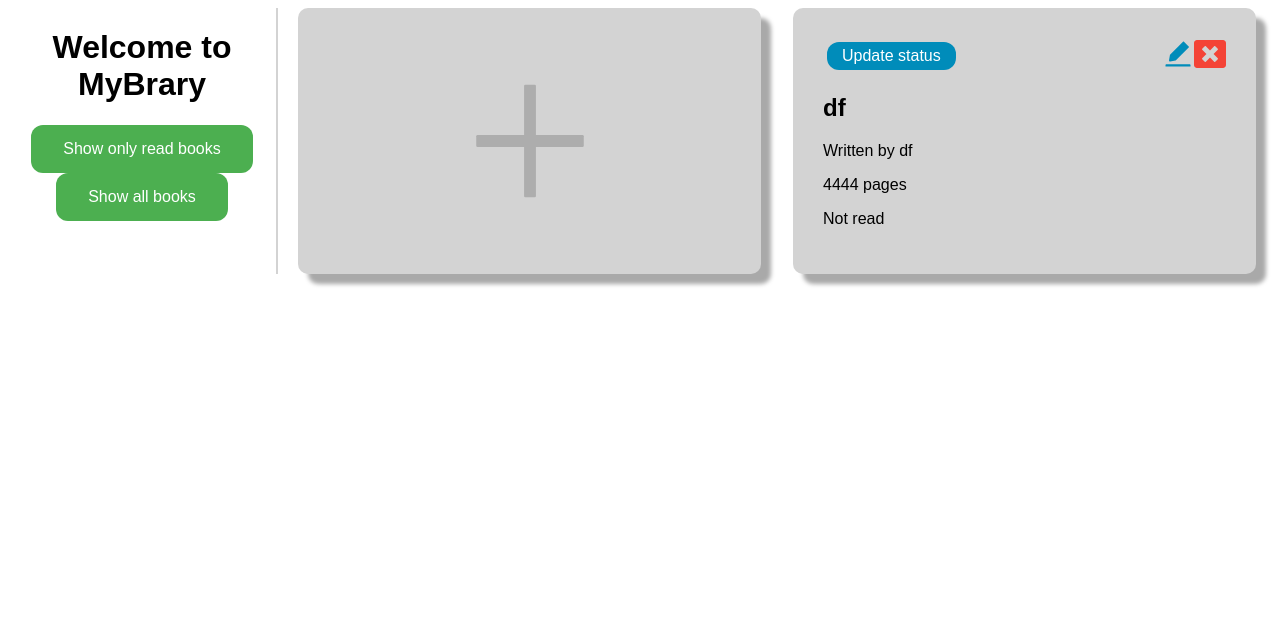
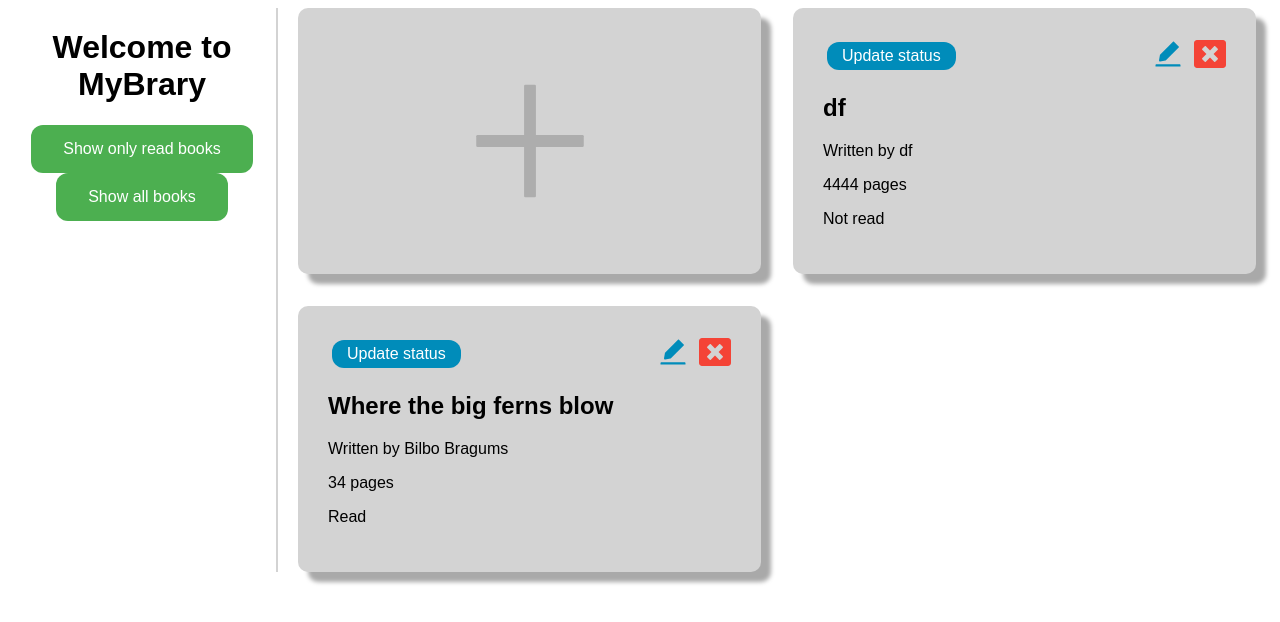
Before and after one commit to aljones1816/reactive_library, a React (Create React App) app: page / in a window 1280 px wide. Shown: the top 622 px of the page. Built offline with nearby package versions, Linux system fonts and the light colour scheme; data requests are answered from the project's data file.

Commit message:
added filter feature

```diff
--- a/data/db.json
+++ b/data/db.json
@@ -5,6 +5,13 @@
       "pages": "4444",
       "author": "df",
       "id": 1
+    },
+    {
+      "title": "Where the big ferns blow",
+      "author": "Bilbo Bragums",
+      "pages": "34",
+      "status": true,
+      "id": 2
     }
   ]
 }
--- a/src/styles/library.css
+++ b/src/styles/library.css
@@ -98,6 +98,7 @@ html {
 
   .edit-button {
       float: right;
+      margin-right: 10px;
     color: #008CBA;
     font-size:2em;
     cursor: pointer;}
```
